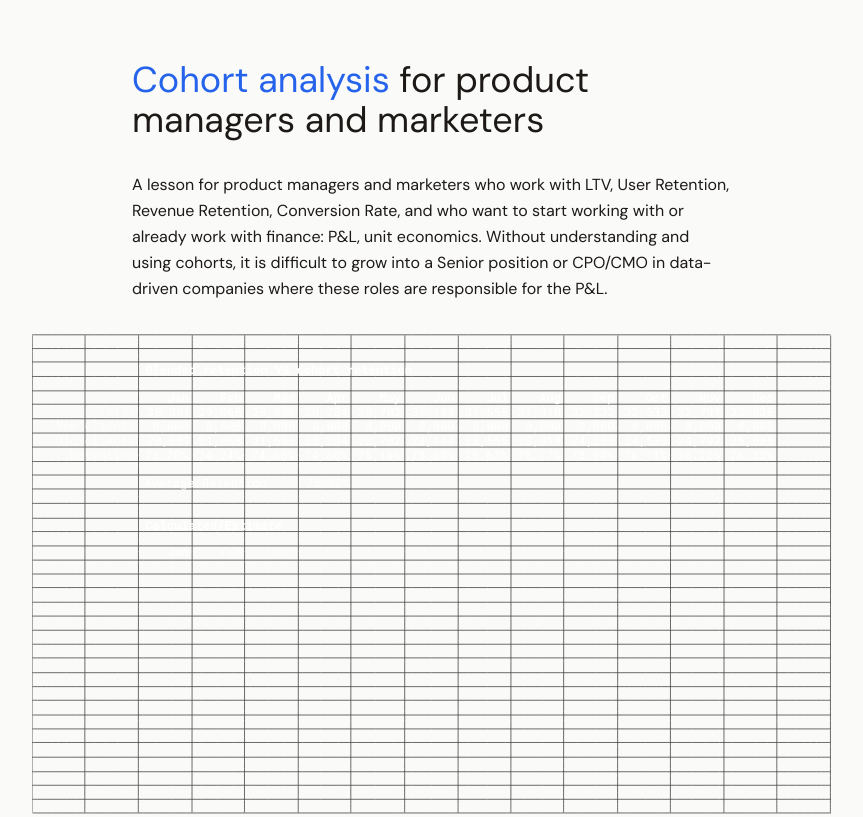
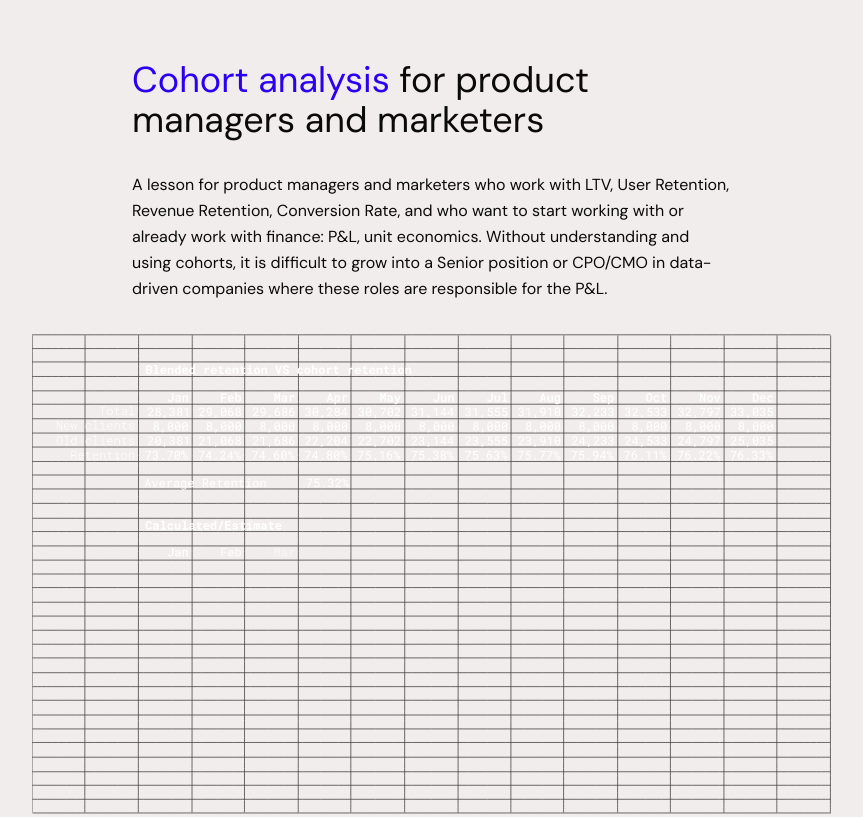
Before and after one commit to achekavy/uconomi, a website: page index.html in a window 1280 px wide. Shown: the top 817 px of the page, without its empty margins (208-1071 px from the left). Drawn offline with Linux system fonts and the light colour scheme; animation ran at ten frames a second.

Commit message:
light theme

```diff
--- a/src/input.css
+++ b/src/input.css
@@ -2,9 +2,69 @@
 @tailwind components;
 @tailwind utilities;
 
+/* Light theme palette: fallback (hex) for all browsers */
+:root {
+  --background: #f0edec;
+  --muted: #e7e0de;
+  --accent: #2400e8;
+  --card: #ffffff;
+  --card-foreground: #0a0a0a;
+  --popover: #ffffff;
+  --popover-foreground: #0a0a0a;
+  --secondary: #f6f6f6;
+  --secondary-foreground: #1a1a1a;
+  --muted-foreground: #78716c;
+  --accent-foreground: #1a1a1a;
+  --destructive: #dc2626;
+  --destructive-foreground: #ffffff;
+  --ring: #a8a29e;
+  --sidebar: #fafaf9;
+  --sidebar-foreground: #0a0a0a;
+  --sidebar-border: #e7e5e4;
+}
+
+@supports (color: color(display-p3 0 0 0)) {
+  :root {
+    --background: color(display-p3 0.941176 0.929412 0.92549);
+    --muted: color(display-p3 0.905882 0.878431 0.870588);
+    --accent: color(display-p3 0.14 0 0.91);
+  }
+}
+
+@supports (color: lab(0% 0 0)) {
+  :root {
+    --card: lab(100% 0 0);
+    --card-foreground: lab(2.75381% 0 0);
+    --popover: lab(100% 0 0);
+    --popover-foreground: lab(2.75381% 0 0);
+    --secondary: lab(96.52% -0.0000298023 0.0000119209);
+    --secondary-foreground: lab(7.78201% -0.0000149012 0);
+    --muted-foreground: lab(48.496% 0 0);
+    --accent-foreground: lab(7.78201% -0.0000149012 0);
+    --destructive: lab(48.4493% 77.4328 61.5452);
+    --destructive-foreground: lab(100% 0 0);
+    --ring: lab(66.128% -0.0000298023 0.0000119209);
+    --chart-1: lab(57.1026% 64.2584 89.8886);
+    --chart-2: lab(55.0223% -41.0774 -3.90277);
+    --chart-3: lab(30.372% -13.1853 -18.7887);
+    --chart-4: lab(80.1641% 16.6016 99.2089);
+    --chart-5: lab(72.7183% 31.8672 97.9407);
+    --sidebar: lab(98.26% 0 0);
+    --sidebar-foreground: lab(2.75381% 0 0);
+    --sidebar-primary: lab(7.78201% -0.0000149012 0);
+    --sidebar-primary-foreground: lab(98.26% 0 0);
+    --sidebar-accent: lab(96.52% -0.0000298023 0.0000119209);
+    --sidebar-accent-foreground: lab(7.78201% -0.0000149012 0);
+    --sidebar-border: lab(90.952% 0 0.0000119209);
+    --sidebar-ring: lab(66.128% -0.0000298023 0.0000119209);
+  }
+}
+
 @layer base {
   html {
-    @apply text-page-text bg-page-bg font-sans;
+    @apply font-sans;
+    color: var(--card-foreground);
+    background-color: var(--background);
   }
   main {
     width: 100%;
@@ -32,6 +92,7 @@
 @layer components {
   .metric-tag.tag-selected,
   .industry-tag.tag-selected {
-    @apply border-page-accent bg-page-accent/20;
+    border-color: var(--accent);
+    background: color-mix(in srgb, var(--accent) 20%, transparent);
   }
 }
--- a/tailwind.config.js
+++ b/tailwind.config.js
@@ -4,13 +4,13 @@ module.exports = {
   theme: {
     extend: {
       colors: {
-        /* Light-theme palette (same in light and dark OS theme) — inspired by mikkelmalmberg.com */
+        /* Light theme from palette (CSS vars in input.css: display-p3 + lab) */
         page: {
-          text: "#1c1917",
-          bg: "#fafaf9",
-          accent: "#2563eb",
-          quote: "#b45309",
-          border: "#e7e5e4",
+          text: "var(--card-foreground)",
+          bg: "var(--background)",
+          accent: "var(--accent)",
+          quote: "var(--chart-4)",
+          border: "var(--ring)",
         },
       },
       fontFamily: {
```
Also changed, not shown: styles.css.
